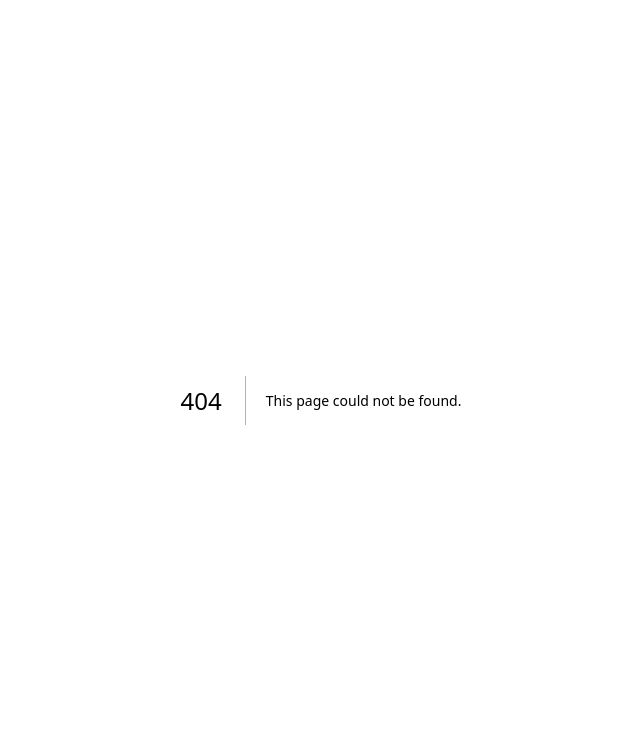
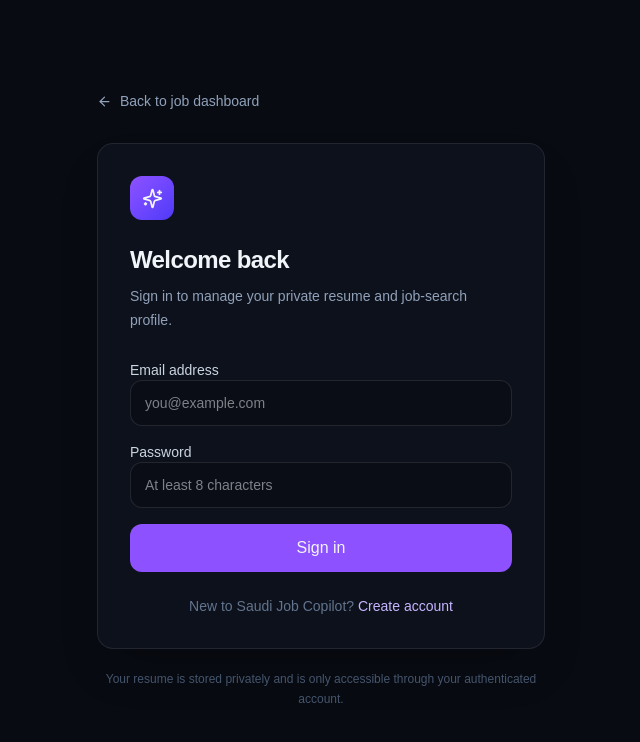
Before and after one commit to Shanoor-Abdul/ai-job-copilot, a Next.js app: page /login in a window 1280 px wide. Before the commit this address had no page. Shown: the top 742 px of the page, without its empty margins (319-959 px from the left). Built offline with nearby package versions, Linux system fonts and the light colour scheme.

Commit message:
Add login page

```diff
--- /dev/null
+++ b/src/app/login/page.tsx
@@ -0,0 +1,11 @@
+import type { Metadata } from "next";
+import { AuthForm } from "@/components/auth-form";
+
+export const metadata: Metadata = {
+  title: "Sign in | Saudi Job Copilot",
+  description: "Sign in to manage your Saudi Job Copilot workspace.",
+};
+
+export default function LoginPage() {
+  return <AuthForm mode="login" />;
+}
```
